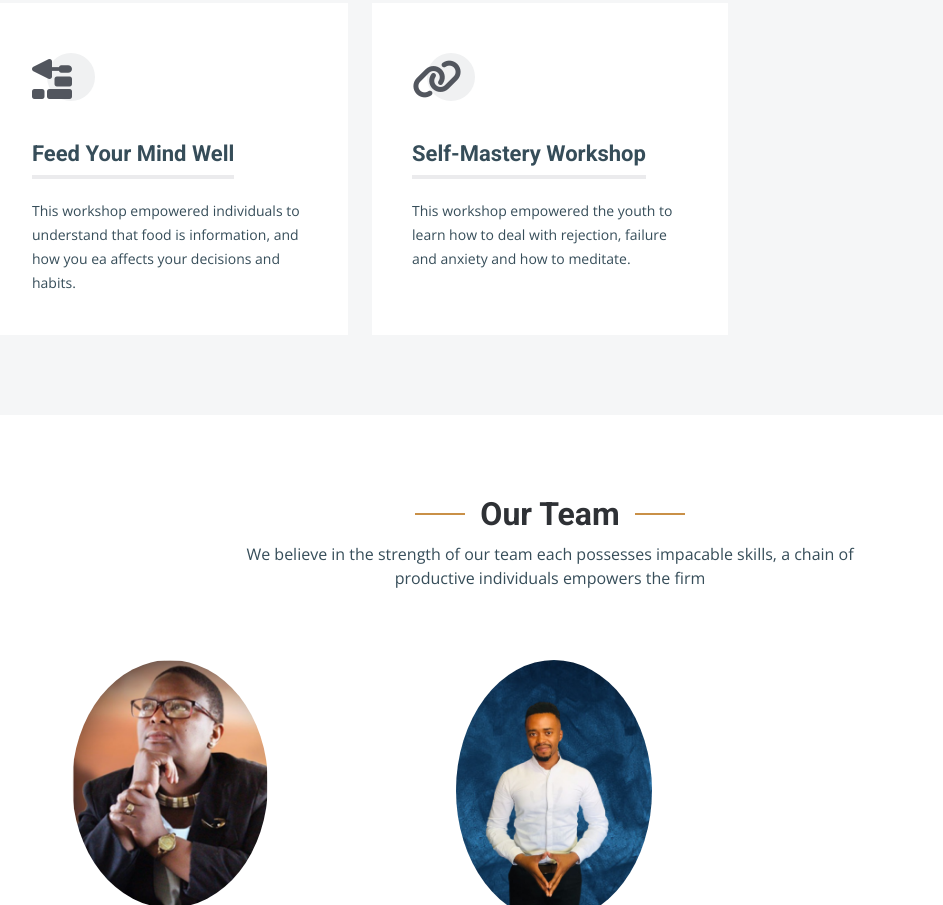
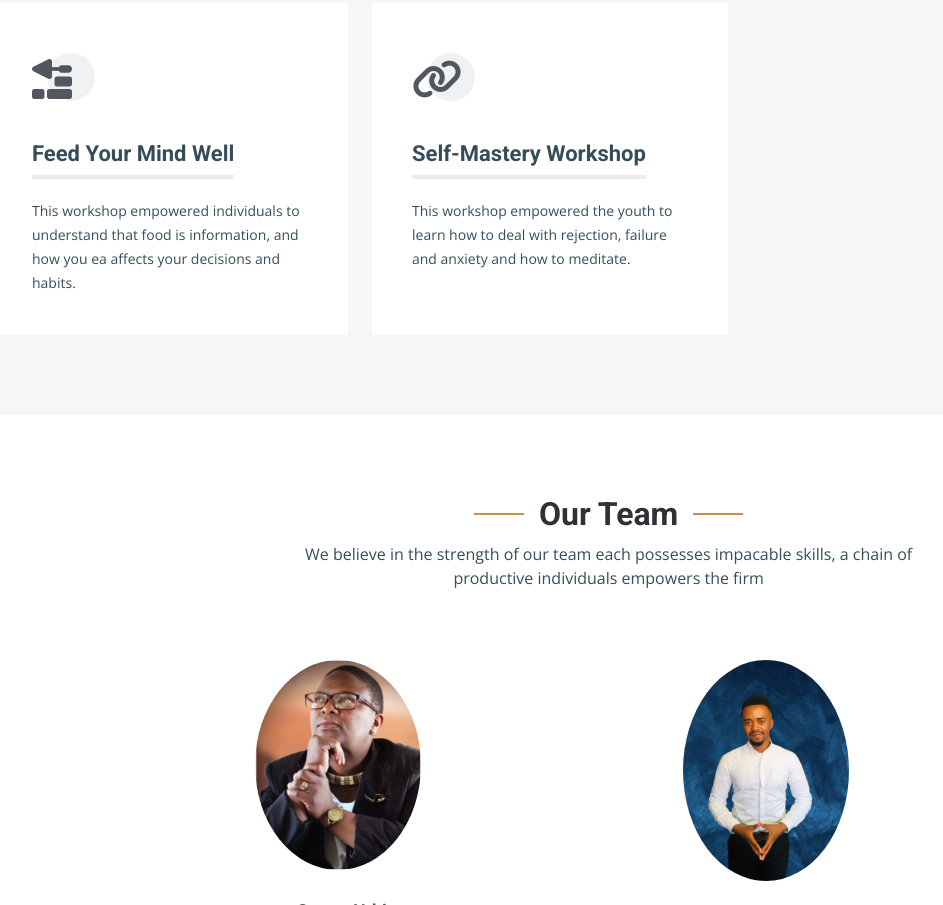
Before and after one commit to Matshwi/QBNConsultancy, a plain HTML site: page about.html in a window 1280 px wide. Shown: the part 1895-2800 px from the top of the page, without its empty margins (90-1033 px from the left). Drawn offline with nearby package versions, Linux system fonts and the light colour scheme.

Commit message:
Add files via upload

```diff
--- a/assets/css/main.css
+++ b/assets/css/main.css
@@ -1246,6 +1246,7 @@ section {
 }
 
 .about .about-img {
+  margin-top: 15%;
   min-height: 600px;
   background-size: cover;
   background-position: center;
@@ -2666,3 +2667,7 @@ section {
 .footer .footer-legal .credits a {
   color: var(--color-primary);
 }
+
+.team div{
+  margin-left: 7%;
+}
```
